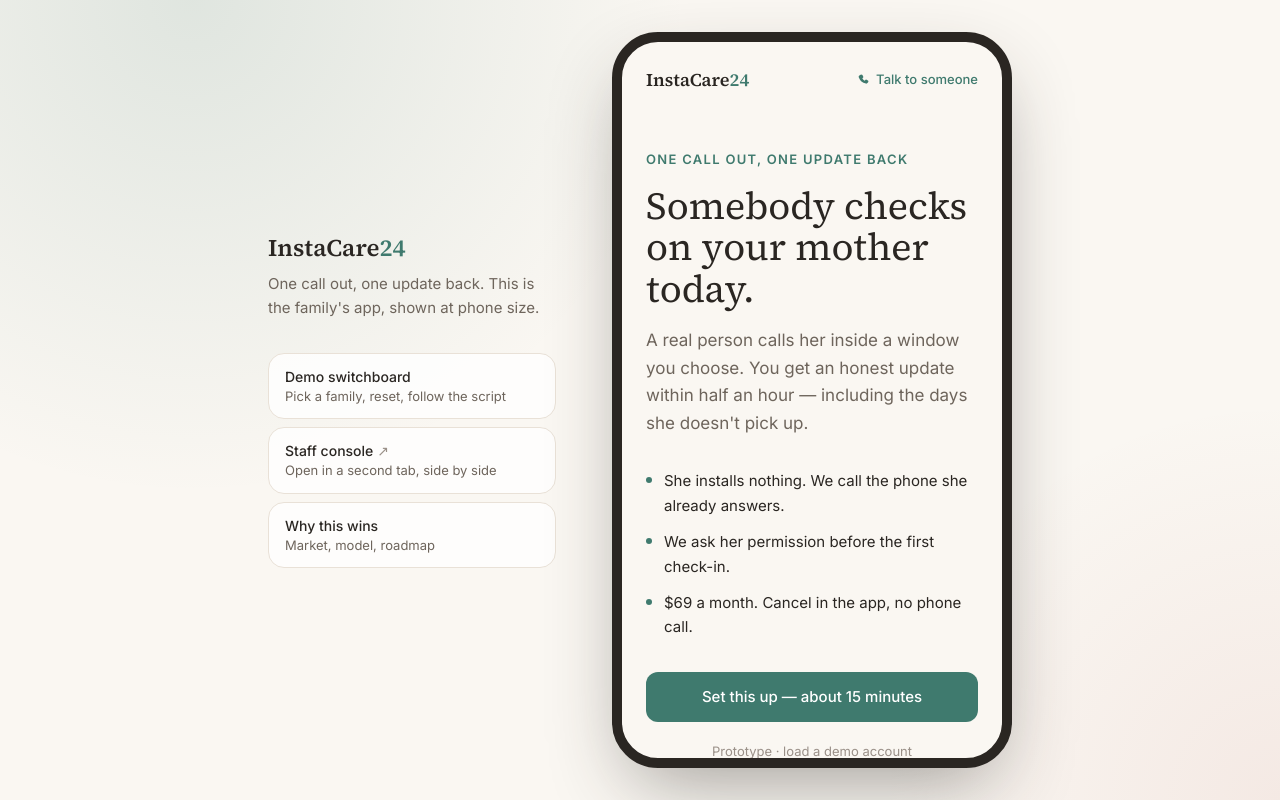
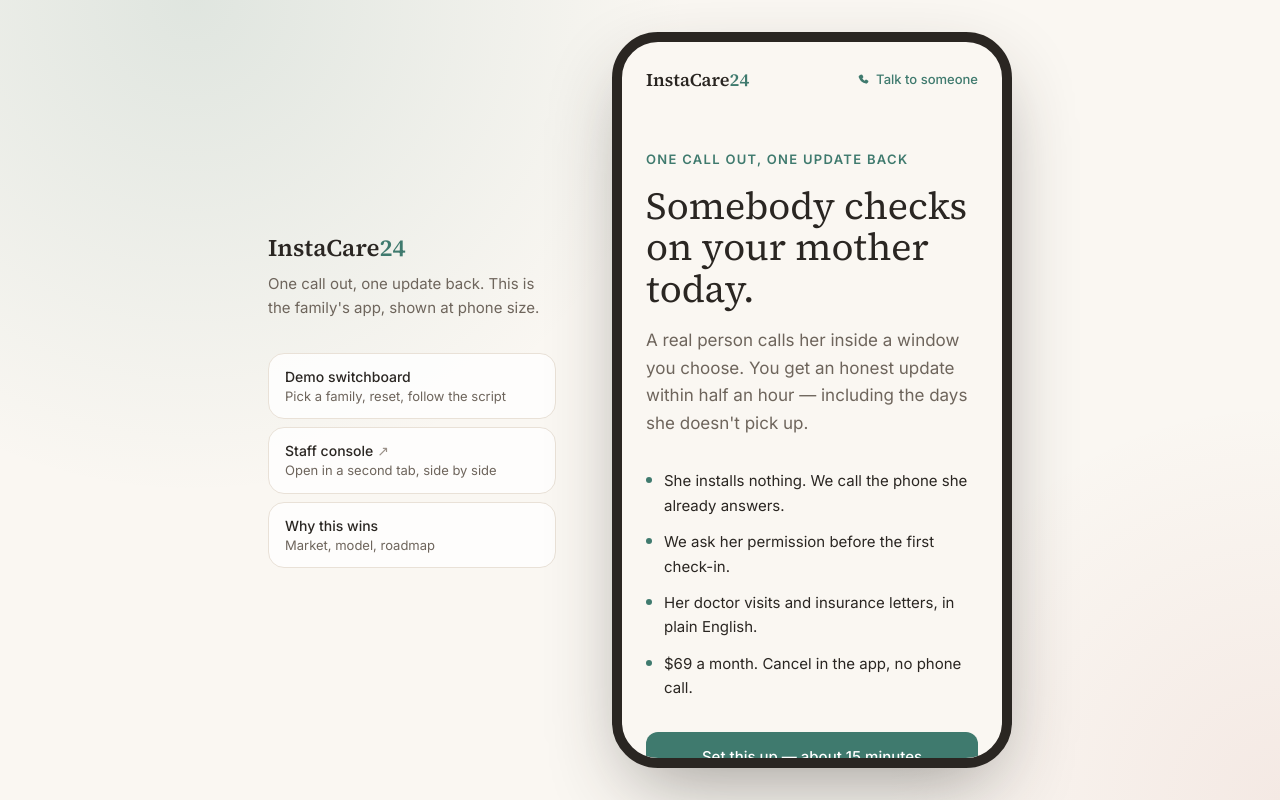
Before and after one commit to a-jay85/instacare24, a Next.js app: page / in a window 1280 px wide. Built offline with nearby package versions, Linux system fonts and the light colour scheme.

Commit message:
Landing: mention visit summaries and insurance help

```diff
--- a/src/app/page.tsx
+++ b/src/app/page.tsx
@@ -39,6 +39,7 @@ export default function Landing() {
             {[
               "She installs nothing. We call the phone she already answers.",
               "We ask her permission before the first check-in.",
+              "Her doctor visits and insurance letters, in plain English.",
               `$${PRICE_MONTHLY} a month. Cancel in the app, no phone call.`,
             ].map((line) => (
               <li key={line} className="flex gap-3">
```
